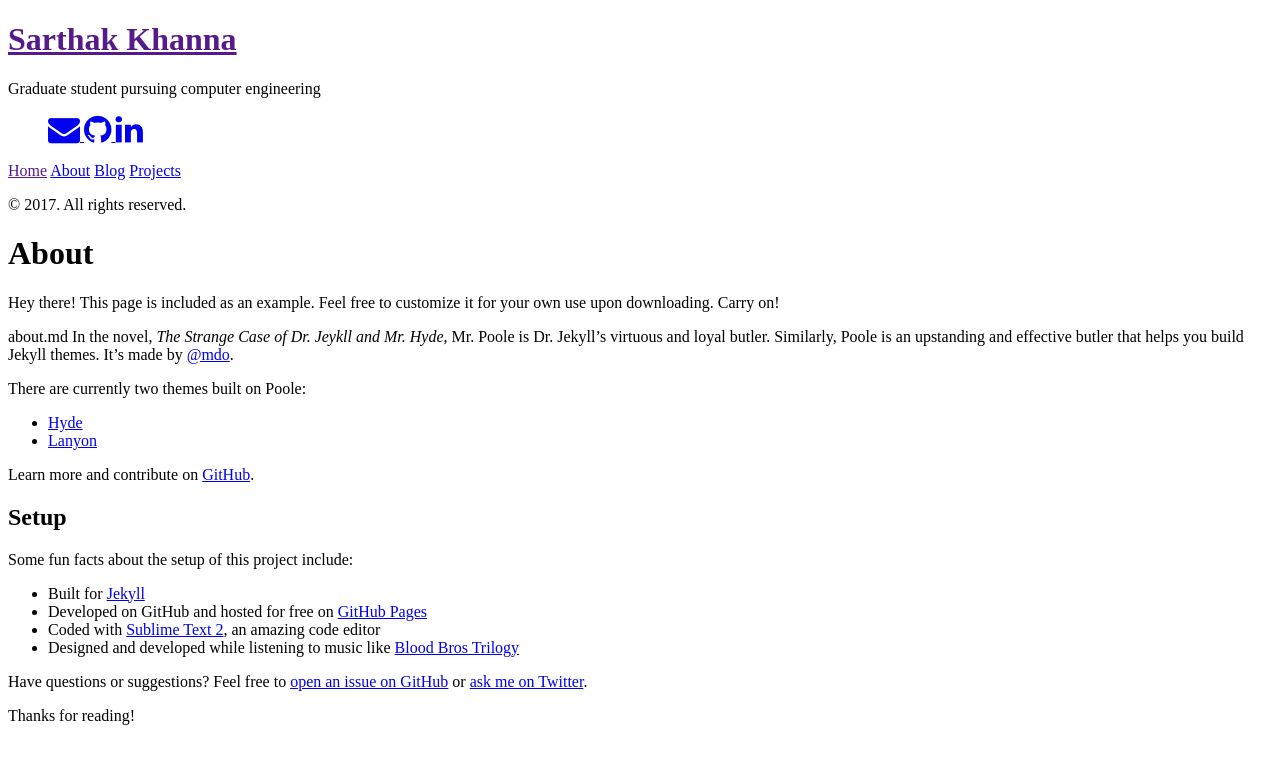
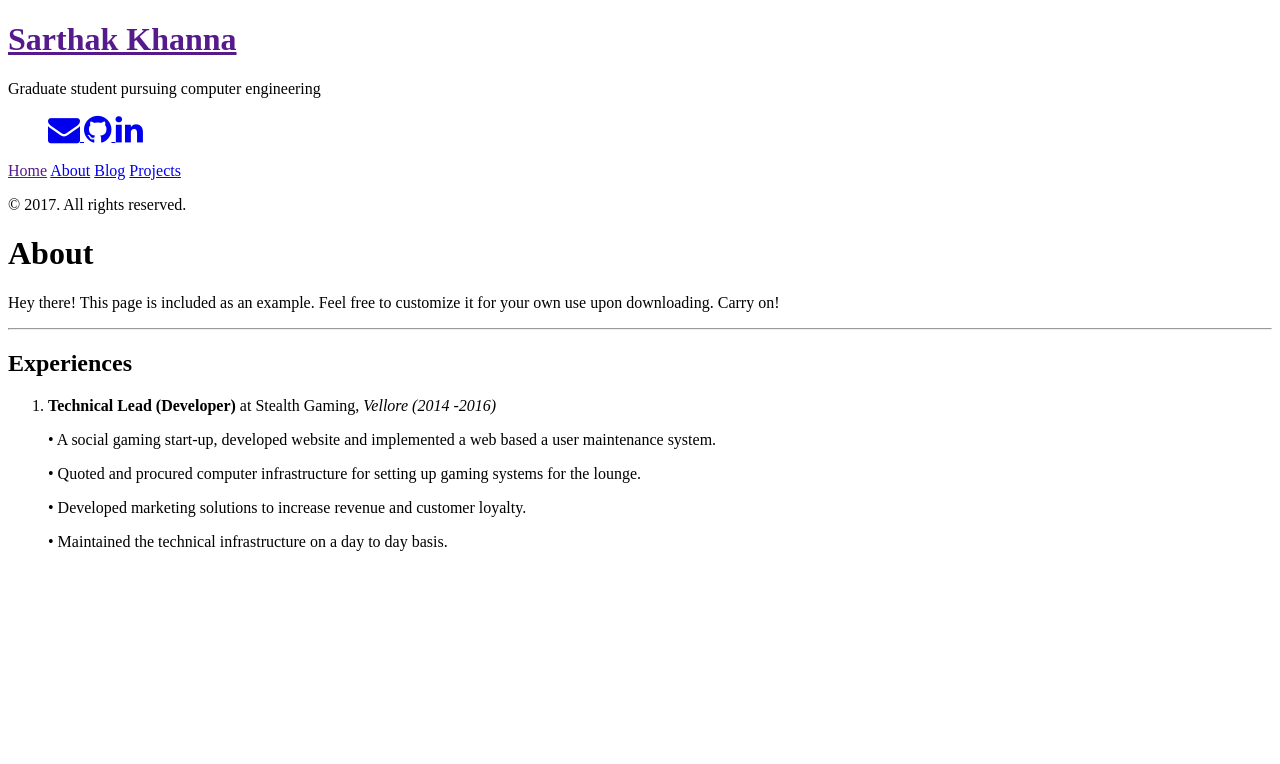
Before and after one commit to khannasarthak/khannasarthak.github.io, a Jekyll site: the page built from about.md, in a window 1280 px wide. Shown: the top 764 px of the page. Built offline with Jekyll 4.4.1, drawn with Linux system fonts in a browser that asks for light colours; nearby versions of some CDN libraries.

Commit message:
added experience
Stealth

```diff
--- a/about.md
+++ b/about.md
@@ -6,25 +6,14 @@ title: About
 <p class="message">
   Hey there! This page is included as an example. Feel free to customize it for your own use upon downloading. Carry on!
 </p>
-{{ page.path }}
-In the novel, *The Strange Case of Dr. Jeykll and Mr. Hyde*, Mr. Poole is Dr. Jekyll's virtuous and loyal butler. Similarly, Poole is an upstanding and effective butler that helps you build Jekyll themes. It's made by [@mdo](https://twitter.com/mdo).
+---
+## Experiences
+1. **Technical Lead (Developer)** at Stealth Gaming, *Vellore (2014 -2016)*
 
-There are currently two themes built on Poole:
+   • A social gaming start-up, developed website and implemented a web based a user maintenance system.
 
-* [Hyde](http://hyde.getpoole.com)
-* [Lanyon](http://lanyon.getpoole.com)
+   • Quoted and procured computer infrastructure for setting up gaming systems for the lounge.
 
-Learn more and contribute on [GitHub](https://github.com/poole).
+   • Developed marketing solutions to increase revenue and customer loyalty.
 
-## Setup
-
-Some fun facts about the setup of this project include:
-
-* Built for [Jekyll](http://jekyllrb.com)
-* Developed on GitHub and hosted for free on [GitHub Pages](https://pages.github.com)
-* Coded with [Sublime Text 2](http://sublimetext.com), an amazing code editor
-* Designed and developed while listening to music like [Blood Bros Trilogy](https://soundcloud.com/maddecent/sets/blood-bros-series)
-
-Have questions or suggestions? Feel free to [open an issue on GitHub](https://github.com/poole/issues/new) or [ask me on Twitter](https://twitter.com/mdo).
-
-Thanks for reading!
+   • Maintained the technical infrastructure on a day to day basis.
```
Also changed, not shown: index.md (+1 -1 lines).
